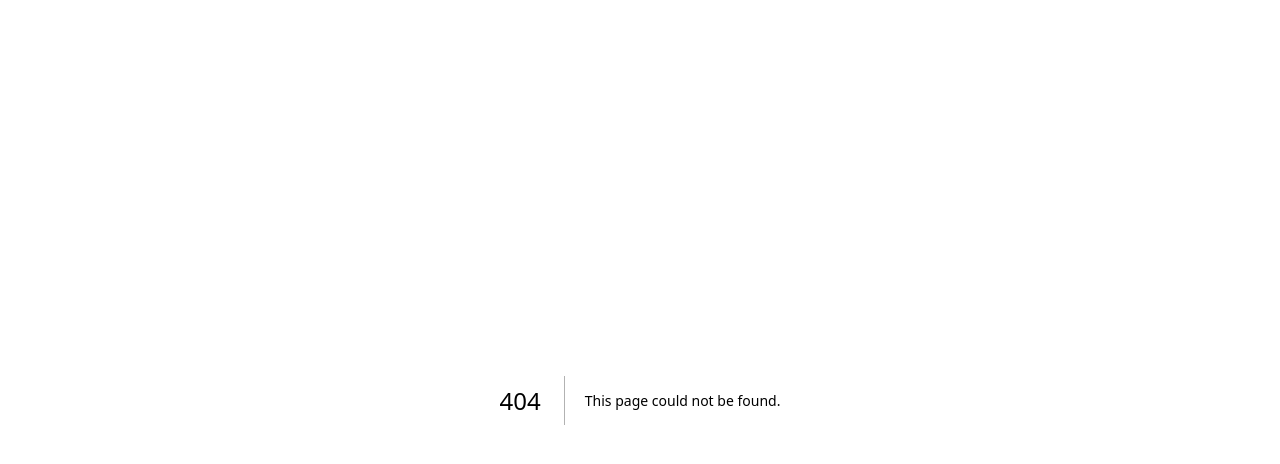
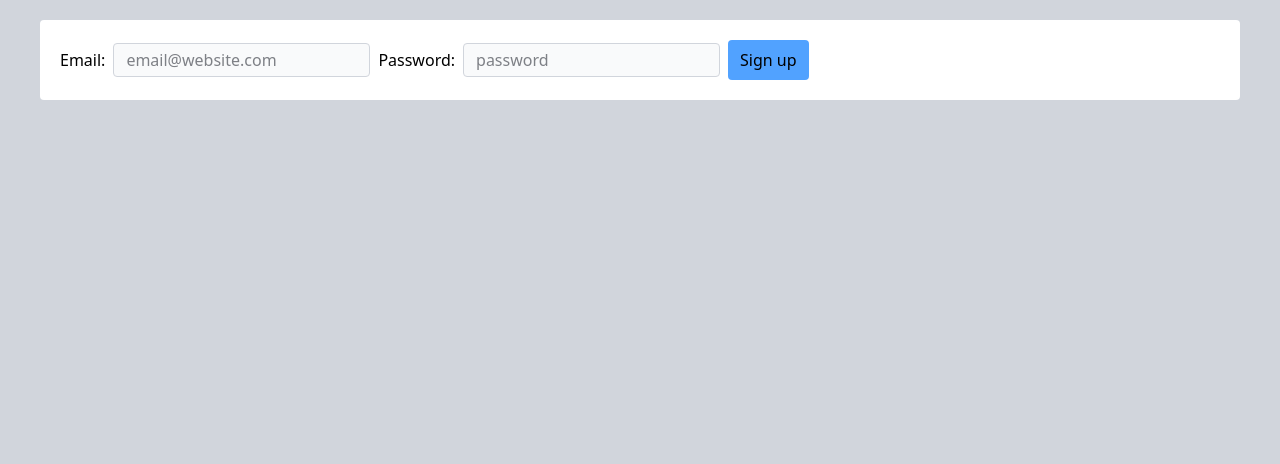
Before and after one commit to captainharrie/next-chat, a Next.js app: page /signup in a window 1280 px wide. Before the commit this address had no page. Shown: the top 464 px of the page. Built offline with nearby package versions, Linux system fonts and the light colour scheme; no server answers.

Commit message:
set up email/password signup & login & redirecting based on auth state

```diff
--- /dev/null
+++ b/app/auth/signIn.js
@@ -0,0 +1,14 @@
+import { auth } from "@/lib/firebase";
+import { signInWithEmailAndPassword } from "firebase/auth";
+
+export default async function signIn(email, password) {
+  let result = null,
+    error = null;
+  try {
+    result = await signInWithEmailAndPassword(auth, email, password);
+  } catch (e) {
+    error = e;
+  }
+
+  return { result, error };
+}
--- /dev/null
+++ b/app/auth/signup.js
@@ -0,0 +1,17 @@
+import { auth } from "@/lib/firebase";
+import { createUserWithEmailAndPassword } from "firebase/auth";
+import addData from "../firestore/addData";
+
+export default async function signUp(email, password) {
+  try {
+    const newUser = await createUserWithEmailAndPassword(auth, email, password);
+    console.log(newUser);
+    const { result } = await addData("users", newUser.user.uid, {
+      email: newUser.user.email,
+      password: newUser.user.reloadUserInfo.passwordHash,
+    });
+    return result;
+  } catch (e) {
+    console.log(e);
+  }
+}
--- /dev/null
+++ b/app/contexts/LoggedInUser.jsx
@@ -0,0 +1,31 @@
+"use client";
+import { onAuthStateChanged } from "firebase/auth";
+import { auth } from "@/lib/firebase";
+import { createContext, useContext, useEffect, useState } from "react";
+
+export const AuthContext = createContext({});
+export const useAuthContext = () => useContext(AuthContext);
+
+export const AuthContextProvider = ({ children }) => {
+  const [user, setUser] = useState(null);
+  const [loading, setLoading] = useState(true);
+
+  useEffect(() => {
+    const unsubscribe = onAuthStateChanged(auth, (user) => {
+      if (user) {
+        setUser(user);
+      } else {
+        setUser(null);
+      }
+      setLoading(false);
+    });
+
+    return () => unsubscribe();
+  }, []);
+
+  return (
+    <AuthContext.Provider value={{ user }}>
+      {loading ? null : children}
+    </AuthContext.Provider>
+  );
+};
--- /dev/null
+++ b/app/firestore/addData.js
@@ -0,0 +1,19 @@
+import { app } from "@/lib/firebase";
+import { getFirestore, doc, setDoc } from "firebase/firestore";
+
+const db = getFirestore(app);
+
+export default async function addData(collection, id, data) {
+  let result = null;
+  let error = null;
+
+  try {
+    result = await setDoc(doc(db, collection, id), data, {
+      merge: true,
+    });
+  } catch (e) {
+    error = e;
+  }
+
+  return { result, error };
+}
--- /dev/null
+++ b/app/firestore/getData.js
@@ -0,0 +1,19 @@
+import { app } from "@/lib/firebase";
+import { getFirestore, doc, getDoc } from "firebase/firestore";
+
+const db = getFirestore(app);
+
+export default async function getDoument(collection, id) {
+  let docRef = doc(db, collection, id);
+
+  let result = null;
+  let error = null;
+
+  try {
+    result = await getDoc(docRef);
+  } catch (e) {
+    error = e;
+  }
+
+  return { result, error };
+}
--- a/app/globals.css
+++ b/app/globals.css
@@ -4,21 +4,3 @@
   --font-sans: var(--font-geist-sans);
   --font-mono: var(--font-geist-mono);
 }
-
-:root {
-  --background: #ffffff;
-  --foreground: #171717;
-}
-
-@media (prefers-color-scheme: dark) {
-  :root {
-    --background: #0a0a0a;
-    --foreground: #ededed;
-  }
-}
-
-body {
-  color: var(--foreground);
-  background: var(--background);
-  font-family: Arial, Helvetica, sans-serif;
-}
--- a/app/layout.js
+++ b/app/layout.js
@@ -1,5 +1,6 @@
 import { Geist, Geist_Mono } from "next/font/google";
 import "./globals.css";
+import { AuthContextProvider } from "./contexts/LoggedInUser";
 
 const geistSans = Geist({
   variable: "--font-geist-sans",
@@ -20,9 +21,13 @@ export default function RootLayout({ children }) {
   return (
     <html lang="en">
       <body
-        className={`${geistSans.variable} ${geistMono.variable} antialiased`}
+        className={`${geistSans.variable} ${geistMono.variable} antialiased flex flex-col bg-gray-300`}
       >
-        {children}
+        <AuthContextProvider>
+          <main className="mx-auto max-w-[1200px] w-full bg-white my-5 rounded p-5">
+            {children}
+          </main>
+        </AuthContextProvider>
       </body>
     </html>
   );
--- a/app/login/page.js
+++ b/app/login/page.js
@@ -1,66 +1,101 @@
 "use client";
 
-import { auth, analytics, provider } from "@/lib/firebase";
-import { onAuthStateChanged, signInWithPopup, signOut } from "firebase/auth";
-import { useState } from "react";
+import { auth, provider } from "@/lib/firebase";
+import { useRouter } from "next/navigation";
+import { signInWithPopup } from "firebase/auth";
+import { useAuthContext } from "../contexts/LoggedInUser";
+import { useEffect, useState } from "react";
+import signIn from "../auth/signIn";
 
 export default function HomePage() {
-  const [loggedInUser, setLoggedInUser] = useState(null);
+  const [email, setEmail] = useState("");
+  const [password, setPassword] = useState("");
+  const { user } = useAuthContext();
+  const router = useRouter();
+  const [showLoginForm, setShowLoginForm] = useState(false);
 
-  function handleLogIn() {
-    signInWithPopup(auth, provider)
-      .then((result) => {
-        // This gives you a Google Access Token. You can use it to access the Google API.
-        const credential = GoogleAuthProvider.credentialFromResult(result);
-        const token = credential.accessToken;
-        // The signed-in user info.
-        const user = result.user;
-        setLoggedInUser(user);
-        // IdP data available using getAdditionalUserInfo(result)
-        // ...
-      })
-      .catch((error) => {
-        // Handle Errors here.
-        const errorCode = error.code;
-        const errorMessage = error.message;
-        // The email of the user's account used.
-        const email = error.customData.email;
-        // The AuthCredential type that was used.
-        const credential = GoogleAuthProvider.credentialFromError(error);
-        // ...
-      });
+  const handleForm = async (event) => {
+    event.preventDefault();
+    const { result, error } = await signIn(email, password);
+    if (error) {
+      return console.log(error);
+    }
+    router.push("/chat");
+  };
+
+  async function handleLogIn() {
+    try {
+      const result = await signInWithPopup(auth, provider);
+      const credential = GoogleAuthProvider.credentialFromResult(result);
+      const token = credential.accessToken;
+      const user = result.user;
+      router.push("/chat");
+    } catch (error) {
+      console.log(error);
+    }
   }
+  useEffect(() => {
+    if (user) router.push("/chat");
+  }, []);
 
-  function handleLogOut() {
-    signOut(auth)
-      .then(() => {
-        // Sign-out successful.
-      })
-      .catch((error) => {
-        // An error happened.
-      });
-  }
+  if (showLoginForm)
+    return (
+      <form onSubmit={handleForm}>
+        <label>
+          Email:
+          <input
+            onChange={(e) => setEmail(e.target.value)}
+            className="bg-gray-50 text-gray-950 border border-gray-300 mx-2 py-1 px-3 rounded"
+            type="email"
+            placeholder="email@website.com"
+            value={email}
+          ></input>
+        </label>
+        <label>
+          Password:
+          <input
+            onChange={(e) => setPassword(e.target.value)}
+            className="bg-gray-50 text-gray-950 border border-gray-300 mx-2 py-1 px-3 rounded"
+            type="password"
+            placeholder="password"
+            value={password}
+            required
+          ></input>
+        </label>
+        <button
+          type="submit"
+          className="bg-blue-400 px-3 py-2 rounded hover:bg-blue-300"
+        >
+          Sign in
+        </button>
+      </form>
+    );
 
-  onAuthStateChanged(auth, (user) => {
-    // Check for user status
-    if (user) {
-      setLoggedInUser(user);
-    } else {
-      setLoggedInUser(null);
-    }
-  });
+  return (
+    <section className="flex gap-1">
+      <button
+        className="bg-blue-400 px-3 py-2 rounded hover:bg-blue-300"
+        onClick={handleLogIn}
+      >
+        Sign in with Google Account
+      </button>
+      <button
+        className="bg-blue-400 px-3 py-2 rounded hover:bg-blue-300"
+        onClick={() => {
+          setShowLoginForm(true);
+        }}
+      >
+        Sign in with Email & Password
+      </button>
 
-  console.log(loggedInUser);
-  if (loggedInUser) {
-    return (
-      <button id="signOutBtn" onClick={handleLogOut}>
-        Sign out
+      <button
+        className="bg-blue-400 px-3 py-2 rounded hover:bg-blue-300"
+        onClick={() => {
+          router.push("/signup");
+        }}
+      >
+        Sign up with Email & Password
       </button>
-    );
-  }
-  return (
-    <button id="signInBtn" onClick={handleLogIn}>
-      Sign in
-    </button>
+    </section>
   );
 }
--- /dev/null
+++ b/app/page.js
@@ -0,0 +1,13 @@
+"use client";
+
+import { useEffect } from "react";
+import { useAuthContext } from "./contexts/LoggedInUser";
+import { useRouter } from "next/navigation";
+export default function Page() {
+  const { user } = useAuthContext();
+  const router = useRouter();
+  useEffect(() => {
+    if (user) router.push("/chat");
+    else router.push("/login");
+  }, []);
+}
--- /dev/null
+++ b/app/signup/page.js
@@ -0,0 +1,49 @@
+"use client";
+
+import { useRouter } from "next/navigation";
+import { useState } from "react";
+import signUp from "../auth/signup";
+
+export default function Page() {
+  const [email, setEmail] = useState("");
+  const [password, setPassword] = useState("");
+  const router = useRouter();
+
+  async function handleForm(event) {
+    event.preventDefault();
+    await signUp(email, password);
+    router.push("/chat");
+  }
+
+  return (
+    <form onSubmit={handleForm}>
+      <label>
+        Email:
+        <input
+          onChange={(e) => setEmail(e.target.value)}
+          className="bg-gray-50 text-gray-950 border border-gray-300 mx-2 py-1 px-3 rounded"
+          type="email"
+          placeholder="email@website.com"
+          value={email}
+        ></input>
+      </label>
+      <label>
+        Password:
+        <input
+          onChange={(e) => setPassword(e.target.value)}
+          className="bg-gray-50 text-gray-950 border border-gray-300 mx-2 py-1 px-3 rounded"
+          type="password"
+          placeholder="password"
+          value={password}
+          required
+        ></input>
+      </label>
+      <button
+        type="submit"
+        className="bg-blue-400 px-3 py-2 rounded hover:bg-blue-300"
+      >
+        Sign up
+      </button>
+    </form>
+  );
+}
--- a/lib/firebase.js
+++ b/lib/firebase.js
@@ -1,6 +1,6 @@
 // Import the functions you need from the SDKs you need
-import { initializeApp } from "firebase/app";
-import { getAnalytics } from "firebase/analytics";
+import { getApps, initializeApp } from "firebase/app";
+// import { getAnalytics } from "firebase/analytics";
 // TODO: Add SDKs for Firebase products that you want to use
 import { getAuth } from "firebase/auth";
 import { GoogleAuthProvider } from "firebase/auth";
@@ -20,9 +20,9 @@ const firebaseConfig = {
 
 // Initialize Firebase
 const app = initializeApp(firebaseConfig);
-const analytics = getAnalytics(app);
+// const analytics = getAnalytics(app);
 
 const auth = getAuth(app);
 const provider = new GoogleAuthProvider();
 
-export { auth, provider, analytics };
+export { auth, provider, app };
```
Also changed, not shown: app/chat/page.js (+32 -0 lines).
